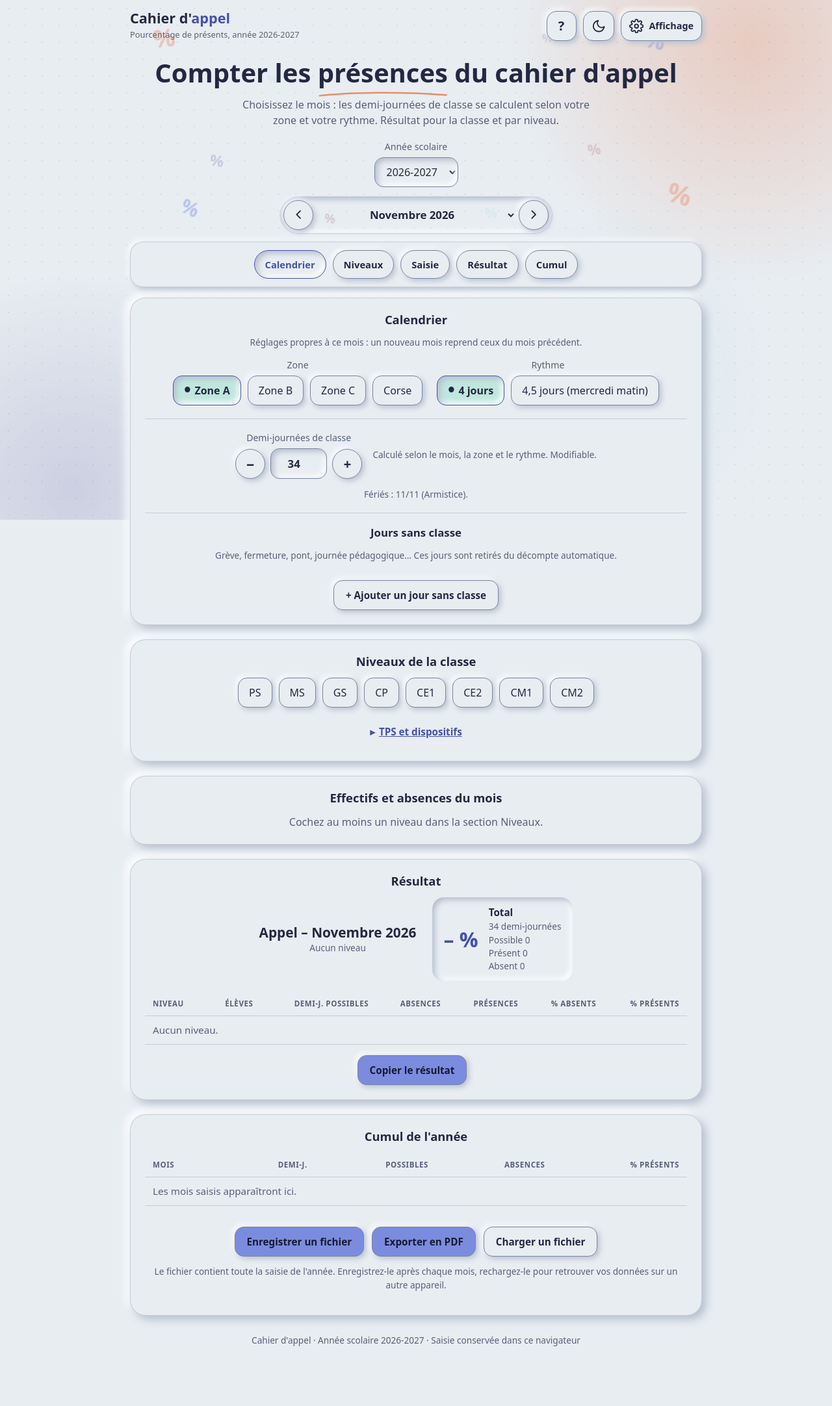
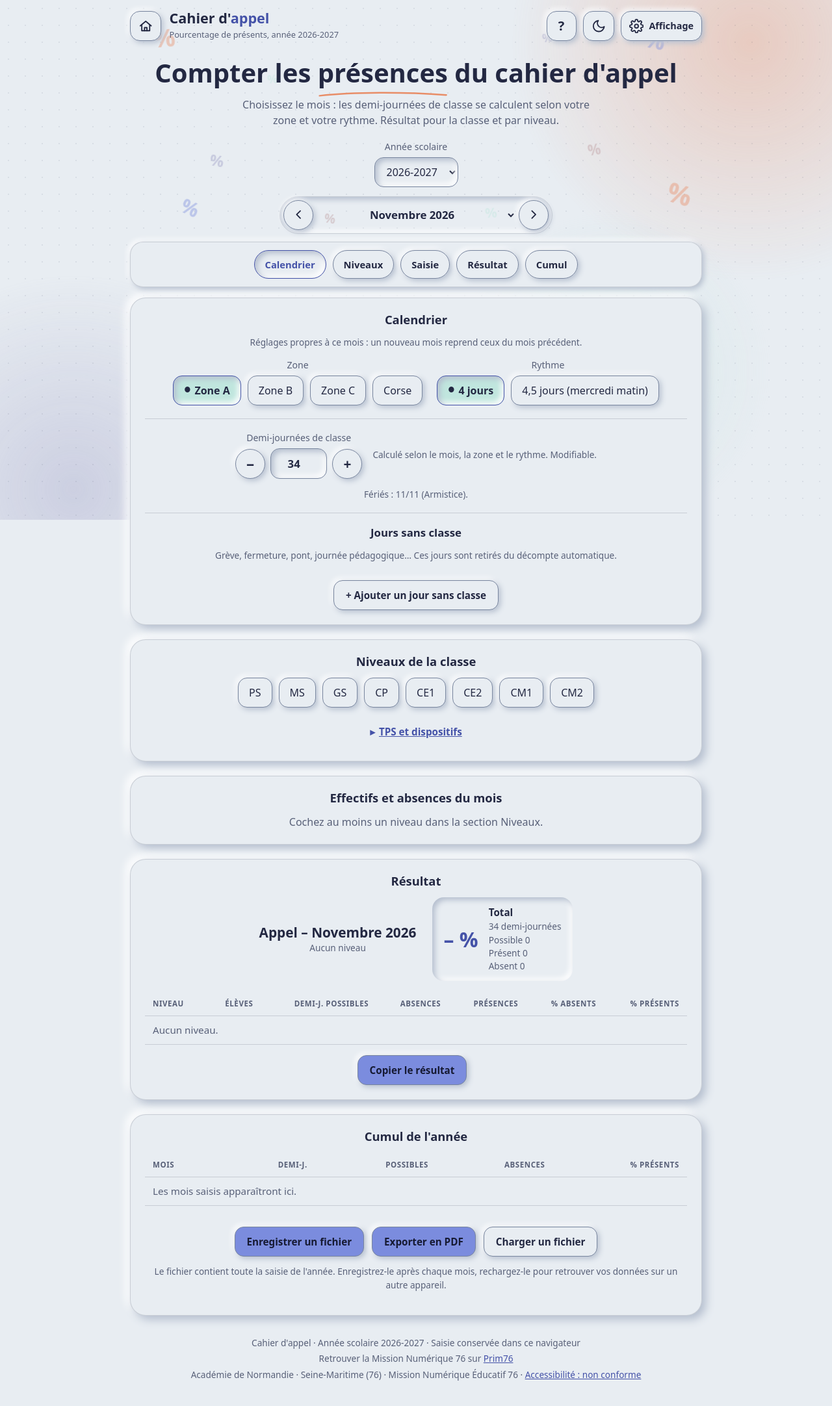
Before and after one commit to Ploufty/TEST, a plain HTML site: page comptappel/index.html in a window 1280 px wide. Shown: the whole page at 65% size. Drawn offline with Linux system fonts and the light colour scheme.

Commit message:
Icône maison vers l'accueil, pied de page de conformité, fiche outil.json
- Icône maison à gauche du titre : renvoie vers ../../index.html (accueil Apps1D76)
- Pied de page comme dans le modèle d'outil : lien Prim76 et « Accessibilité : non conforme »
- outil.json pour l'intégration dans Outils/ (catégorie direction)

Co-Authored-By: Claude Sonnet 5.5 <noreply@anthropic.com>
Claude-Session: https://claude.ai/code/session_01PpVxHZHXXLAgzHp5Mw7j8V

```diff
--- a/comptappel/css/style.css
+++ b/comptappel/css/style.css
@@ -73,6 +73,8 @@ svg{width:1.4rem;height:1.4rem;fill:none;stroke:currentColor;stroke-width:2;stro
 
 /* En-tête */
 .brandbar{display:flex;flex-wrap:wrap;justify-content:space-between;align-items:center;gap:12px 16px;padding-block:16px 6px}
+.brandwrap{display:flex;align-items:center;gap:12px;min-width:0}
+a.icon-btn{text-decoration:none}
 .brand b{display:block;font-size:1.35rem;font-weight:800;line-height:1.1}
 .brand b span{color:var(--link)}
 .brand small{color:var(--muted);font-size:.8rem}
@@ -179,6 +181,8 @@ td.warn{color:var(--warn);font-weight:800}
 .livebar span{font-size:.88rem;color:var(--muted);font-variant-numeric:tabular-nums}
 
 .footer{text-align:center;color:var(--muted);font-size:.85rem;padding:28px 0 0}
+.footer p{margin:4px 0}
+.footer a{color:var(--link)}
 
 /* Dialogue d'affichage */
 dialog{border:var(--bw) solid var(--edge);border-radius:24px;background:var(--bg);color:var(--fg);box-shadow:var(--sh-out);padding:0;width:min(440px,calc(100% - 32px));max-height:calc(100% - 32px)}
--- a/comptappel/index.html
+++ b/comptappel/index.html
@@ -17,7 +17,10 @@
 <header class="container hdr">
   <div class="floaters" aria-hidden="true"><span>%</span><span>%</span><span>%</span><span>%</span><span>%</span><span>%</span><span>%</span><span>%</span><span>%</span><span>%</span></div>
   <div class="brandbar">
-    <div class="brand"><b>Cahier d'<span>appel</span></b><small id="brandYear">Pourcentage de présents</small></div>
+    <div class="brandwrap">
+      <a class="icon-btn" href="../../index.html" aria-label="Retour à l'accueil Apps1D76"><svg viewBox="0 0 24 24" aria-hidden="true"><path d="M3 11.5 12 4l9 7.5"/><path d="M5.5 10v9.5h13V10"/><path d="M10 19.5v-5h4v5"/></svg></a>
+      <div class="brand"><b>Cahier d'<span>appel</span></b><small id="brandYear">Pourcentage de présents</small></div>
+    </div>
     <div class="actions">
       <button type="button" class="icon-btn qm" id="help-open" aria-haspopup="dialog" aria-label="Aide : comment ça marche"><span aria-hidden="true">?</span></button>
       <button type="button" class="icon-btn" id="theme-toggle" aria-label="Activer le mode sombre">
@@ -113,7 +116,11 @@
   </section>
 </main>
 
-<footer class="footer container" id="foot">Cahier d'appel · Saisie conservée dans ce navigateur</footer>
+<footer class="footer container">
+  <p id="foot">Cahier d'appel · Saisie conservée dans ce navigateur</p>
+  <p>Retrouver la Mission Numérique 76 sur <a href="https://prim76.ac-normandie.fr/numerique">Prim76</a></p>
+  <p>Académie de Normandie · Seine-Maritime (76) · Mission Numérique Éducatif 76 · <a href="../../accessibilite.html">Accessibilité : non conforme</a></p>
+</footer>
 
 <div class="livebar" id="live" hidden><div id="liveIn"></div></div>
 <p class="sr-only" id="announce" aria-live="polite"></p>
```
Also changed, not shown: comptappel/outil.json (added, +7 -0 lines), 1 other file.
